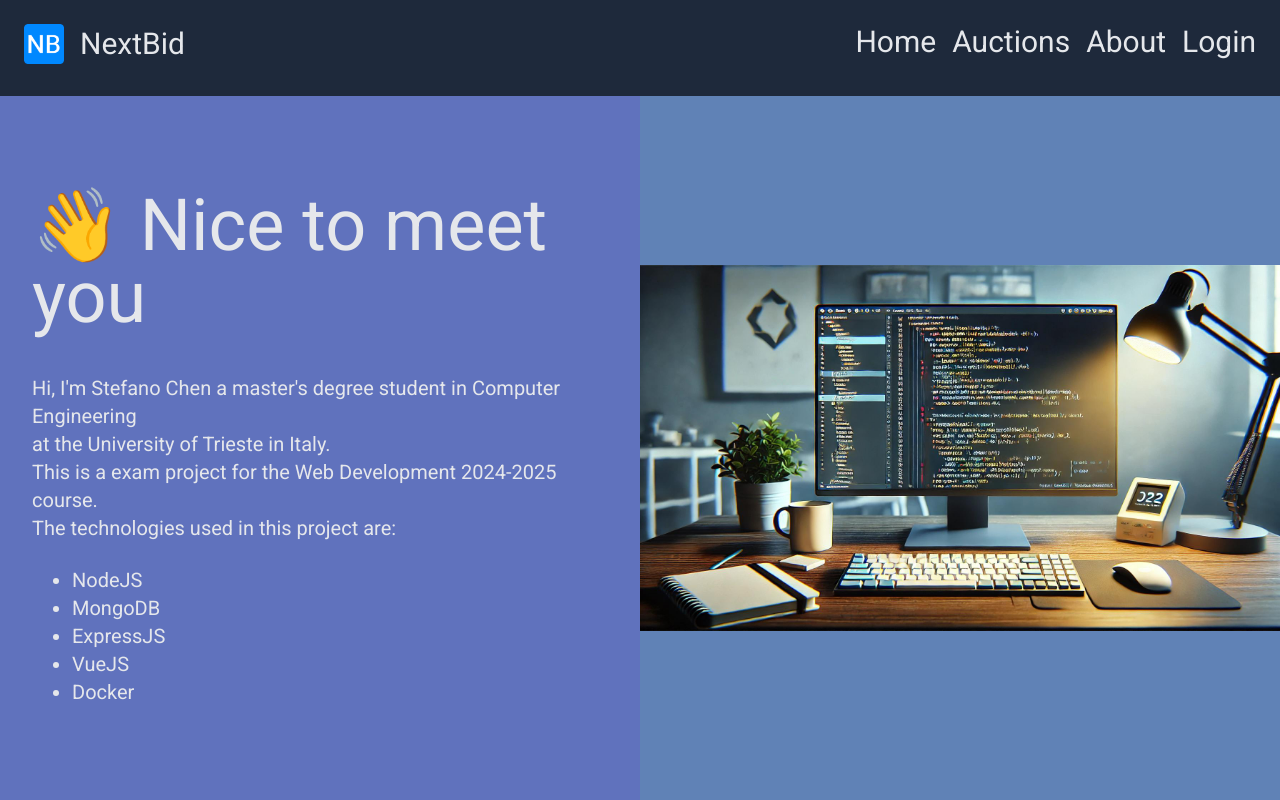
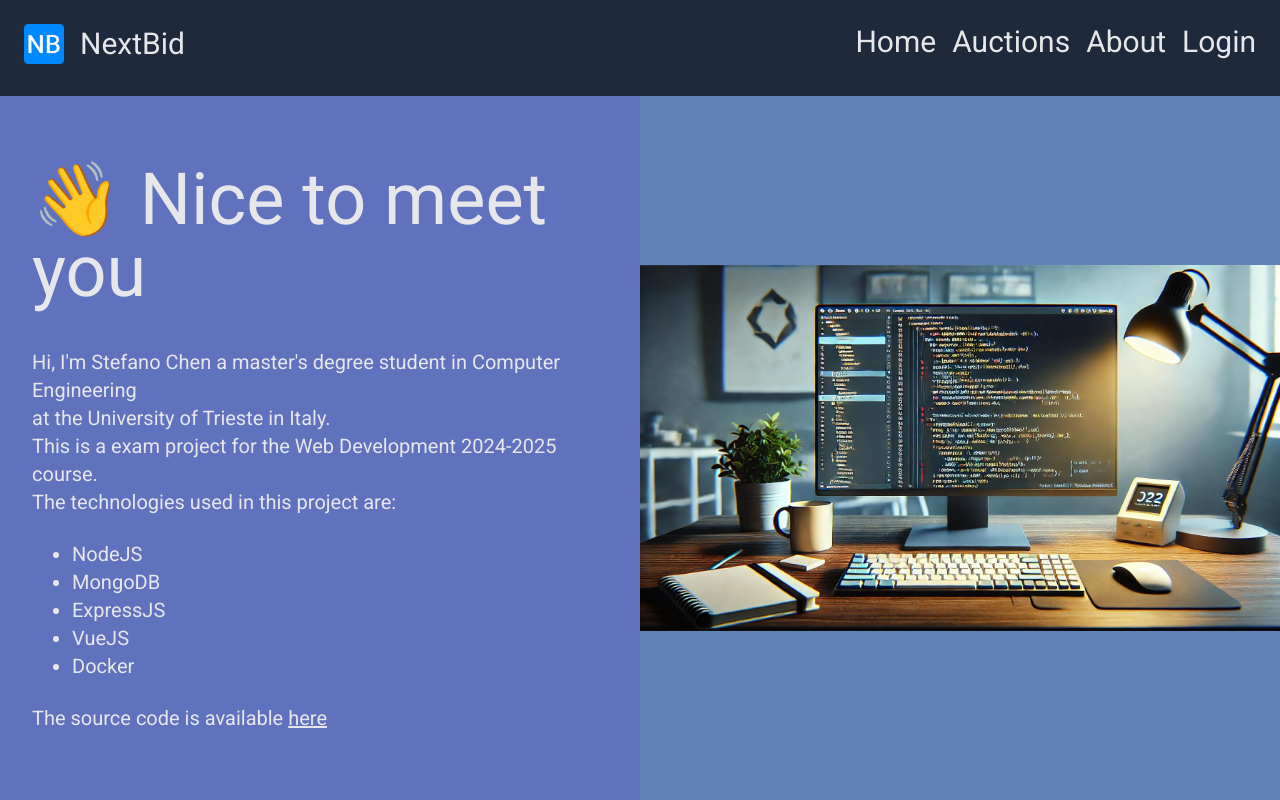
Before and after one commit to stefano-chen/NextBid, a Vue app in the folder frontend/: page /about in a window 1280 px wide. Built offline with nearby package versions, Linux system fonts and the light colour scheme.

Commit message:
added source code link in about page

```diff
--- a/frontend/src/views/AboutView.vue
+++ b/frontend/src/views/AboutView.vue
@@ -2,7 +2,7 @@
 
 <template>
   <div class="flex h-[calc(100vh-6rem)] flex-row items-center justify-between">
-    <div class="bg-violet flex h-full w-1/2 flex-col items-center justify-center gap-y-10 p-8">
+    <div class="flex h-full w-1/2 flex-col items-center justify-center gap-y-10 bg-violet p-8">
       <h1 class="text-7xl">&#128075; Nice to meet you</h1>
       <div>
         <p>
@@ -13,12 +13,19 @@
         </p>
         <br />
         <ul class="ml-10 list-disc text-xl">
-          <li><a href="https://nodejs.org/en">NodeJS</a></li>
-          <li><a href="https://www.mongodb.com/">MongoDB</a></li>
-          <li><a href="https://expressjs.com/">ExpressJS</a></li>
-          <li><a href="https://vuejs.org/">VueJS</a></li>
-          <li><a href="https://www.docker.com/">Docker</a></li>
+          <li><a target="_blank" href="https://nodejs.org/en">NodeJS</a></li>
+          <li><a target="_blank" href="https://www.mongodb.com/">MongoDB</a></li>
+          <li><a target="_blank" href="https://expressjs.com/">ExpressJS</a></li>
+          <li><a target="_blank" href="https://vuejs.org/">VueJS</a></li>
+          <li><a target="_blank" href="https://www.docker.com/">Docker</a></li>
         </ul>
+        <br />
+        <p>
+          The source code is available
+          <a class="underline" href="https://github.com/stefano-chen/NextBid" target="_blank"
+            >here</a
+          >
+        </p>
       </div>
     </div>
     <img class="w-1/2" src="@/assets/images/Ai.jpg" />
```
